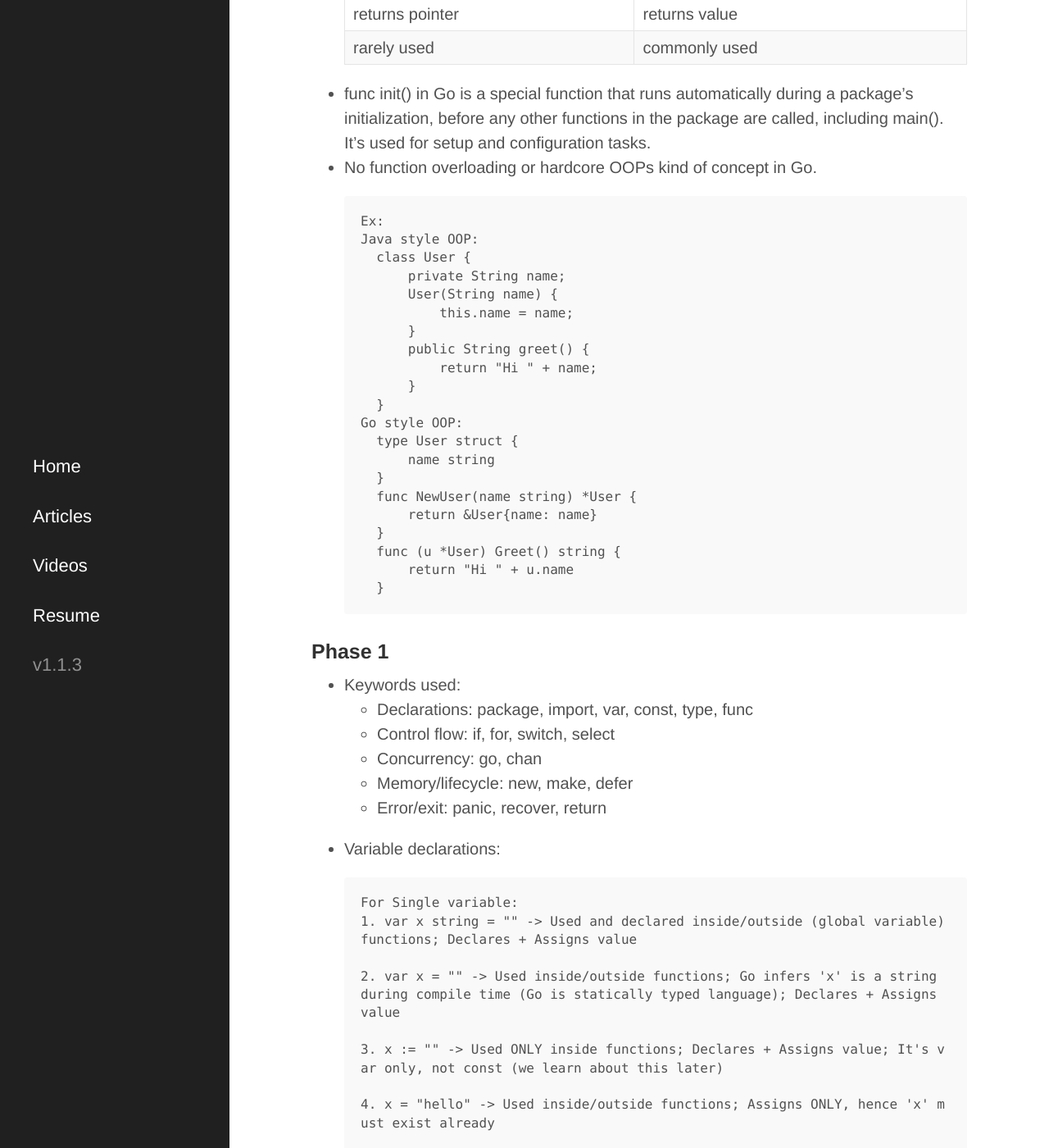
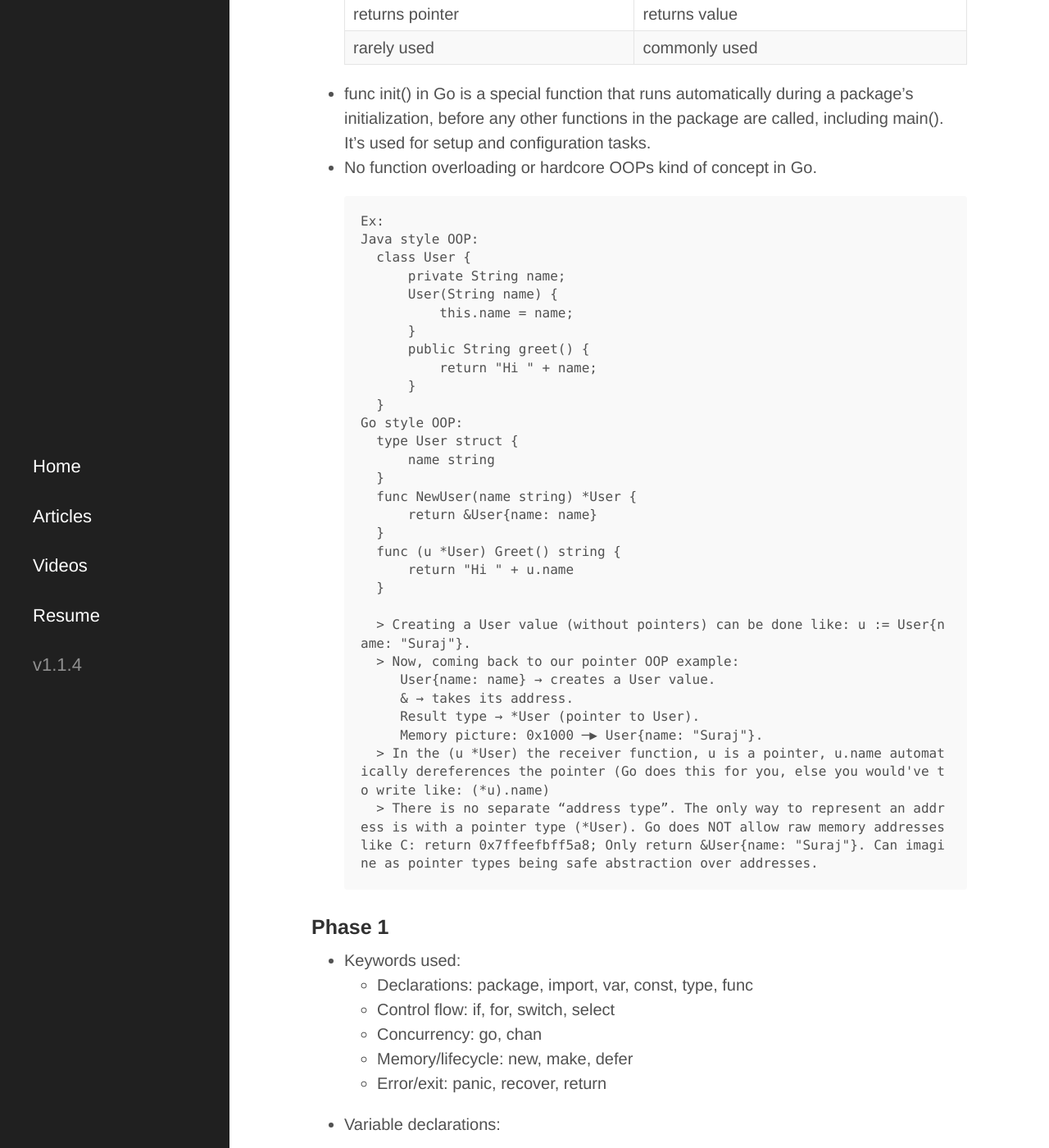
Before and after one commit to surajvm1/surajv311.github.io, a Jekyll site: the page built from _posts/2026-02-02-learning-golang-grpc-protobuf.md, in a window 1280 px wide and 1400 px high, scrolled down 4699 px. Shown: the whole window at 82% size. Built offline with Jekyll 4.4.1, drawn with Linux system fonts in a browser that asks for light colours; some web fonts are replaced; some of the changed text lies outside the part shown.

Commit message:
Update blog (#54)
* Update Go module naming and import path guidelines

Clarified module name best practices and import paths in Go.

* Update notes on nil vs empty slices in Go

Clarified the difference between nil and empty slices in Go.

* Fix formatting and clarify Go syntax rules

* Bump version from 1.1.3 to 1.1.4

* Enhance User struct documentation with pointers

Added explanation of User value creation and pointer usage in Go.

* Fix variable assignment for name1 in example

* Enhance documentation on functions, methods, and Go modules

Clarify function and method definitions, and add best practices for Go modules and commands.

* Enhance Go examples with for loop and if-else

Added example of using for loop and if-else statement in Go.

* Document Go directory conventions and commands

Added key Go directory naming conventions and essential commands.

* update

* update

````diff
--- a/_config.yml
+++ b/_config.yml
@@ -19,7 +19,7 @@
 paginate:         5
 
 # Custom vars
-version:          1.1.3
+version:          1.1.4
 
 github:
   repo:           https://github.com/Surajv311/surajv311.github.io
--- a/_posts/2026-01-23-learning-golang-grpc-protobuf.md
+++ b/_posts/2026-02-02-learning-golang-grpc-protobuf.md
@@ -69,7 +69,7 @@
   ```
 - No semicolons (mostly) to end code in line. Go takes care of it. Eg: `var x int = 10 is fine, no need for var x int = 10;`.
 - Explicit conversions must be done if required in values. Eg: `var y float64 = float64(x)`.
-- if / for / switch need no parentheses
+- if / for / switch need no parentheses.
 - Only ONE loop keyword: for. No while, no do-while.
 - Functions can return multiple values.
 
@@ -129,10 +129,10 @@
   var s []int // dynamic - slice
 
   Note:
-  1. nil slice ≠ empty slice
-  var s []int     // nil
-  s := []int{}    // empty
-  1. To add elements in slice, eg: s = append(s, "hello")
+  1. nil slice ≠ empty slice. Eg:
+     var s []int     // nil
+     s := []int{}    // empty
+  2. To add elements in slice, eg: s = append(s, "hello")
   ```
 - Maps must be initialized
 
@@ -175,6 +175,15 @@
     func (u *User) Greet() string {
         return "Hi " + u.name
     }
+
+    > Creating a User value (without pointers) can be done like: u := User{name: "Suraj"}.
+    > Now, coming back to our pointer OOP example:
+       User{name: name} → creates a User value.
+       & → takes its address.
+       Result type → *User (pointer to User).
+       Memory picture: 0x1000 ─▶ User{name: "Suraj"}.
+    > In the (u *User) the receiver function, u is a pointer, u.name automatically dereferences the pointer (Go does this for you, else you would've to write like: (*u).name)
+    > There is no separate “address type”. The only way to represent an address is with a pointer type (*User). Go does NOT allow raw memory addresses like C: return 0x7ffeefbff5a8; Only return &User{name: "Suraj"}. Can imagine as pointer types being safe abstraction over addresses.
     ```
 
 ### Phase 1
@@ -327,6 +336,12 @@
   for i, v := range nums {
     fmt.Println(i, v)
   }
+  // i=index, v=value
+
+  Run like while loop:
+  for sum < 1000 {
+  	sum += 1 // doubles the value of sum
+  }
 
   If-Else:
   if x > 10 {
@@ -346,15 +361,18 @@
   }
   ```
 
-- Functions
+- Functions & Methods
+  - Function: standalone, not tied to any type
+  - Method: function attached to a type (receiver), called on a value.
+  - Methods give behavior to structs; functions are just helpers. (Check eg., below)
 
   ```
-  Normal:
+  Normal function:
   func add(a int, b int) int {
     return a + b
   }
 
-  Multiple returns:
+  Multiple returns function:
   func divide(a, b int) (int, error) {
     if b == 0 {
         return 0, errors.New("divide by zero")
@@ -363,6 +381,25 @@
   }
 
   // Structs, Interface, covered in past.
+
+  Methods: To understand this, let's compare it with function:
+  Assume struct:
+  type User struct {
+	  name string
+  }
+  Plain function (NOT attached to anything)
+  func sayHello(a, b int) {
+	  fmt.Println("hello", a, b)
+  }
+  Now, Method (attached to a struct)
+  func (u *User) sayHello(a, b int) {
+  	fmt.Println("hello", u.name, a, b)
+  }
+  (u *User) means: This function is attached to User and operates on a User object.
+  How it becomes accessible:
+  u := &User{name: "Suraj"}
+  u.sayHello(1, 2)
+  // Even though method receiver is *User, u.sayHello() works, as Go automatically takes care of addresses: (&u).sayHello()
   ```
 
 ### Phase 2
@@ -378,11 +415,14 @@
     └── add.go
 ```
 
-Create go.mod using: `go mod init hello-go`.
+Create go.mod using: `go mod init hello-go`. Note for production related projects, consider naming convention like: github.com/XYZCompanyOrName/project
 
 go.mod can be imagined as: requirements.txt + project identity + version lock.
 
 Keeping module name same as folder name is best practice, else when you import other packages, you'll have to do an explicit handling.
+- Go mod or module name you define in command becomes the prefix for all imports inside this project. Hence use proper module name like: `go mod init github.com/X/myproject` therefore `import "github.com/X/myproject/internal/utils"`.
+- Go does not support relative imports (except very special cases you should avoid) like: `import "./utils"`. Note that you could rename the folder, it wouldn't matter, Go builds based on module identity, not folder naming.
+- Hence file in `/Users/X/work/nats-consumer/...` doesn't matter, Go sees it as it's inside `github.com/X/myproject/nats-consumer/...`
 
 Files:
 
@@ -405,7 +445,7 @@
     sum := mathutils.Add(3, 4)
     fmt.Println("Sum:", sum)
 }
-// Note: Import path = module + folder, and not exactly as folder path.
+// Note: Import path = (module name initialized) + (folder or relative path from go.mod to the package directory).
 ```
 
 Run program using: `go run .`
@@ -413,6 +453,36 @@
 To install third party packages: go get github.com/google/uuid
 
 When you do so, a go.sum file is created (you don’t edit this). It stores checksums, ensures integrity; Can be imagined as pip-lock/poetry.lock file in Python.
+Version selection happens via go.mod (what versions). Integrity is enforced via go.sum (prove this code hasn’t changed).
+
+Key Go Directory Naming Conventions:
+
+```
+- cmd/: Contains entry points for executable binaries. Each subdirectory (cmd/app1, cmd/app2) acts as a main package, allowing a single repository to generate multiple binaries.
+- internal/: Contains code intended only for this project, enforced by the Go compiler. Code in internal/ cannot be imported by other projects, making it ideal for encapsulated application logic.
+- pkg/: Contains library code designed to be consumed by external applications or other projects, serving as a shared library.
+- api/: Houses API definitions such as Swagger/OpenAPI specs, JSON schemas, or Protocol Buffers.
+- configs/: Stores configuration files or default configuration templates.
+- web/: Holds front-end components, such as static assets, HTML templates, or CSS/JS files.
+- scripts/: Contains build, installation, analysis, or administrative scripts.
+- testdata/: Stores data files required for tests; Go tools automatically ignore this directory during building.
+- vendor/: Contains application dependencies. Although becoming less common with Go modules, it's still a standard directory name for vendored code.
+- test/ (or tests/): Used for system or integration tests, rather than unit tests which usually reside alongside the code.
+```
+
+Essential Go commands:
+
+```
+go run .                 # run main package
+go build                 # build binary
+go build ./cmd/consumer  # build specific binary
+go get github.com/google/uuid   # add dependency
+go mod tidy                    # clean unused deps (VERY important)
+go list -m all                 # list modules
+go fmt ./...       # auto-format code
+go vet ./...       # static analysis
+go test ./...      # run all tests
+```
 
 ### Phase 3
 
````
Also changed, not shown: other parts of _posts/2026-02-02-learning-golang-grpc-protobuf.md (+1 -1 lines), _posts/2026-01-31-dns-misconfiguration.md (renamed from _posts/2026-01-20-dns-misconfiguration.md).
